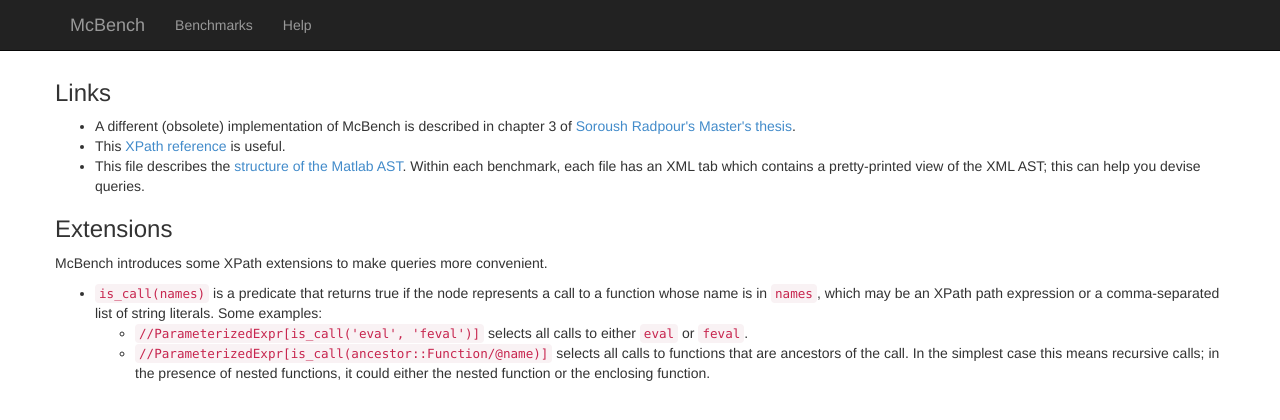
After one commit to Wind508/mcbench, a Flask app: page /help in a window 1280 px wide. The commit adds this page. Shown: the top 420 px of the page. Run offline with Flask 2, Linux system fonts and the light colour scheme; some libraries are stand-ins or nearby versions.

Commit message:
Add a basic help page. Closes #6

```diff
--- a/app.py
+++ b/app.py
@@ -40,6 +40,11 @@ def get_compiled_query():
 @app.route('/', methods=['GET'])
 def index():
     return flask.render_template('index.html', examples=EXAMPLE_QUERIES)
+
+
+@app.route('/help', methods=['GET'])
+def help():
+    return flask.render_template('help.html')
 
 
 @app.route('/list', methods=['GET'])
--- a/templates/base.html
+++ b/templates/base.html
@@ -34,6 +34,7 @@
         <div class="collapse navbar-collapse navbar-ex1-collapse">
           <ul class="nav navbar-nav">
             <li><a href="{{ url_for('benchmark_list') }}">Benchmarks</a></li>
+            <li><a href="{{ url_for('help') }}">Help</a></li>
           </ul>
         </div>
       </div>
--- /dev/null
+++ b/templates/help.html
@@ -0,0 +1,32 @@
+{% extends "base.html" %}
+{% block content %}
+
+<div class="container">
+  <div class="row">
+  <h3>Links</h3>
+  <ul>
+  <li>A different (obsolete) implementation of McBench is described in chapter 3 of
+  <a href="http://www.sable.mcgill.ca/publications/thesis/masters-sradpo/sradpothesis.pdf">
+  Soroush Radpour's Master's thesis</a>.</li>
+  <li>This <a href="http://www.w3schools.com/xpath/default.asp">XPath reference</a> is useful.
+  <li>This file describes the <a href="https://raw.github.com/Sable/mclab/develop/languages/Natlab/src/natlab.ast">structure of the Matlab AST</a>. Within each benchmark, each file has an XML tab which contains a pretty-printed view of the XML AST; this can help you devise queries.</li>
+  </ul>
+  <h3>Extensions</h3>
+  <p>McBench introduces some XPath extensions to make queries more convenient.<p>
+  <ul>
+    <li><code>is_call(names)</code> is a predicate that returns true if the node
+    represents a call to a function whose name is in <code>names</code>, which may be
+    an XPath path expression or a comma-separated list of string literals. Some examples:
+    <ul>
+      <li><code>//ParameterizedExpr[is_call('eval', 'feval')]</code> selects all calls
+      to either <code>eval</code> or <code>feval</code>.</li>
+      <li><code>//ParameterizedExpr[is_call(ancestor::Function/@name)]</code> selects
+      all calls to functions that are ancestors of the call. In the simplest case this means
+      recursive calls; in the presence of nested functions, it could either the nested function
+      or the enclosing function.</li>
+    </ul>
+    </li>
+  </ul>
+  </div>
+</div>
+{% endblock %}
```
